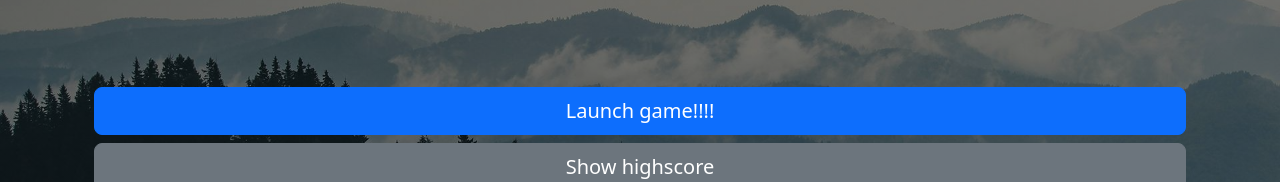
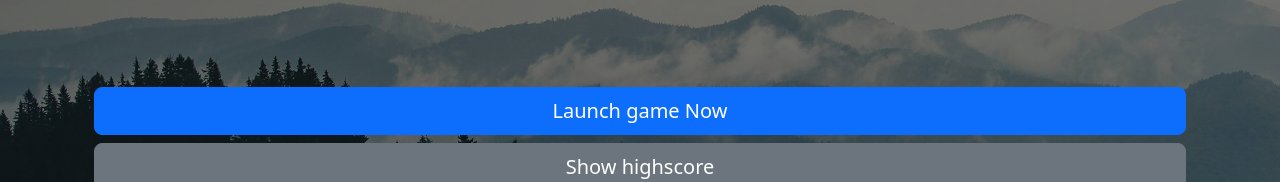
Before and after one commit to Ossamaomar/Trivia-Test, a React (Vite) app in the folder frontend/: page / in a window 1280 px wide. Shown: the part 261-443 px from the top of the page. Built offline with nearby package versions, Linux system fonts and the light colour scheme.

Commit message:
Changed btn text

```diff
--- a/frontend/src/components/Start.tsx
+++ b/frontend/src/components/Start.tsx
@@ -13,7 +13,7 @@ export default function Start({onStart, onHighscore}: StartProps) {
     return (
         <Container className={"text-center align-items-center justify-content-center min-vh-100 d-flex"}>
             <Stack gap={2} className={"align-self-center"}>
-                <Button onClick={onStart} size="lg" color="#abc213">Launch game!!!!</Button>
+                <Button onClick={onStart} size="lg" color="#abc213">Launch game Now</Button>
                 <Button onClick={onHighscore} size="lg" variant="secondary">Show highscore</Button>
             </Stack>
 
```
